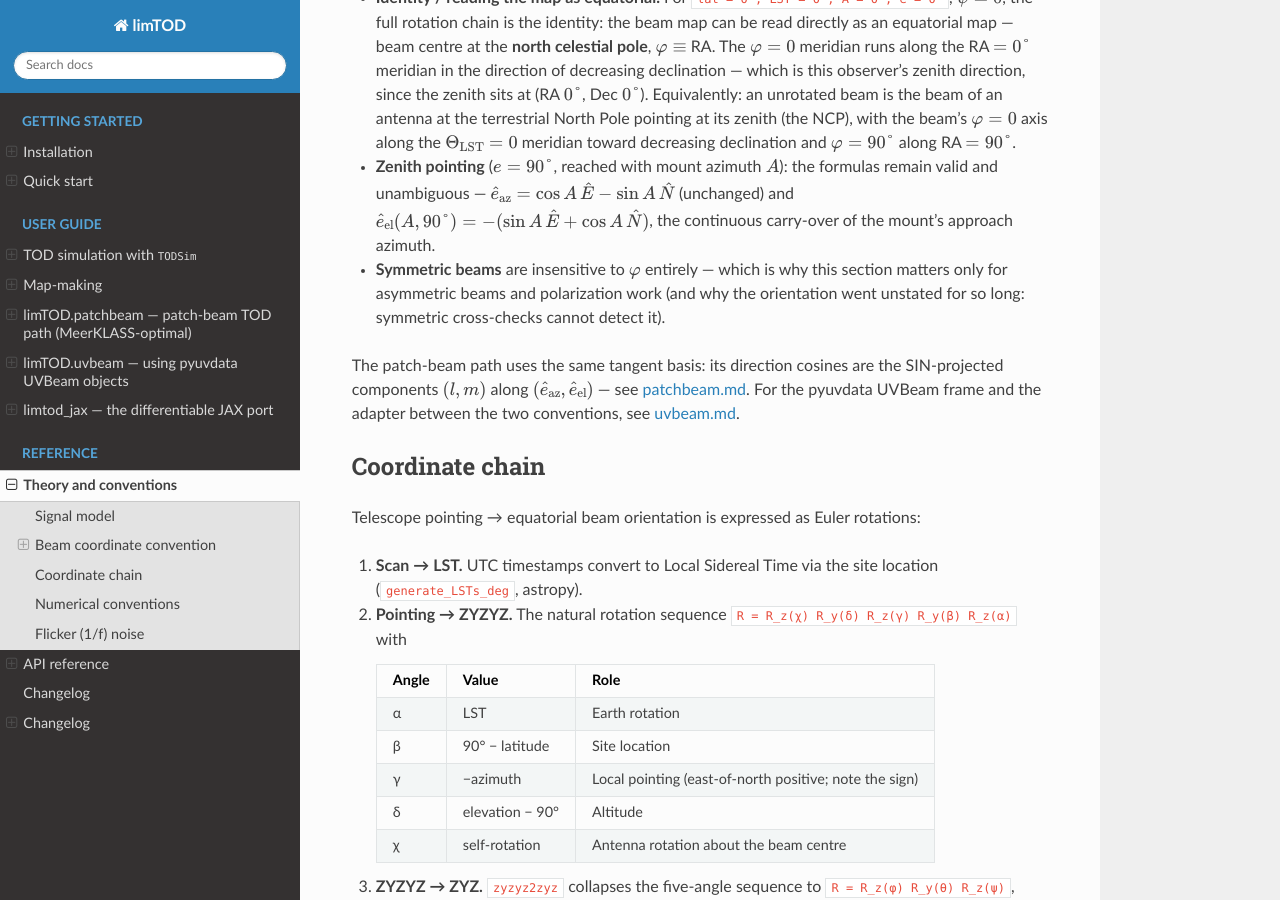
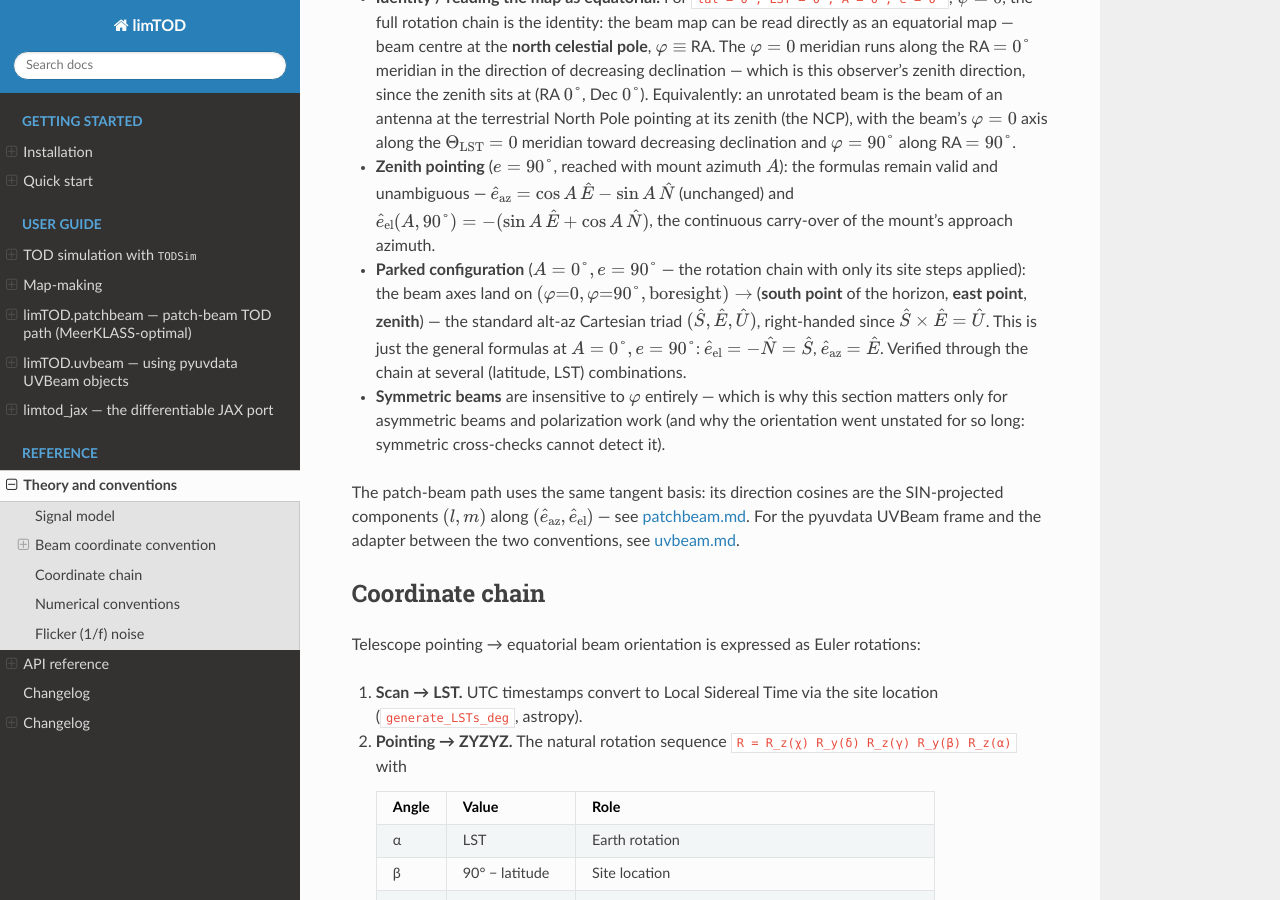
Before and after one commit to zzhang0123/limTOD, a Sphinx documentation site: the page built from docs/theory.md, in a window 1280 px wide and 900 px high, scrolled down 2244 px. Built offline with Sphinx 7.4.7 and the Read the Docs theme 3.1.0, drawn with Linux system fonts in a browser that asks for light colours.

Commit message:
docs: parked-configuration axes (south, east, zenith) + test pin
Answering the recurring frame-confusion directly in the docs: with only
the site steps applied (A=0, e=90), the beam axes land on
(phi=0, phi=90, boresight) -> (south point, east point, zenith) - the
standard right-handed alt-az Cartesian triad, and exactly the general
tangent formulas evaluated at A=0, e=90. Verified through the real
chain at four (latitude, LST) combinations; pinned by two new parked
cases in tests/test_beam_orientation.py (el=90 was previously an
untested corner).

```diff
--- a/docs/theory.md
+++ b/docs/theory.md
@@ -133,6 +133,15 @@ rather than compass or left/right words.
   $\hat e_{\mathrm{az}} = \cos A\, \hat E - \sin A\, \hat N$ (unchanged)
   and $\hat e_{\mathrm{el}}(A, 90°) = -(\sin A\, \hat E + \cos A\, \hat N)$,
   the continuous carry-over of the mount's approach azimuth.
+- **Parked configuration** ($A = 0°, e = 90°$ — the rotation chain with
+  only its site steps applied): the beam axes land on
+  $(\varphi{=}0, \varphi{=}90°, \text{boresight}) \to$ (**south point**
+  of the horizon, **east point**, **zenith**) — the standard alt-az
+  Cartesian triad $(\hat S, \hat E, \hat U)$, right-handed since
+  $\hat S \times \hat E = \hat U$. This is just the general formulas at
+  $A = 0°, e = 90°$: $\hat e_{\mathrm{el}} = -\hat N = \hat S$,
+  $\hat e_{\mathrm{az}} = \hat E$. Verified through the chain at
+  several (latitude, LST) combinations.
 - **Symmetric beams** are insensitive to $\varphi$ entirely — which is
   why this section matters only for asymmetric beams and polarization
   work (and why the orientation went unstated for so long: symmetric
```
Also changed, not shown: 1 other file.
